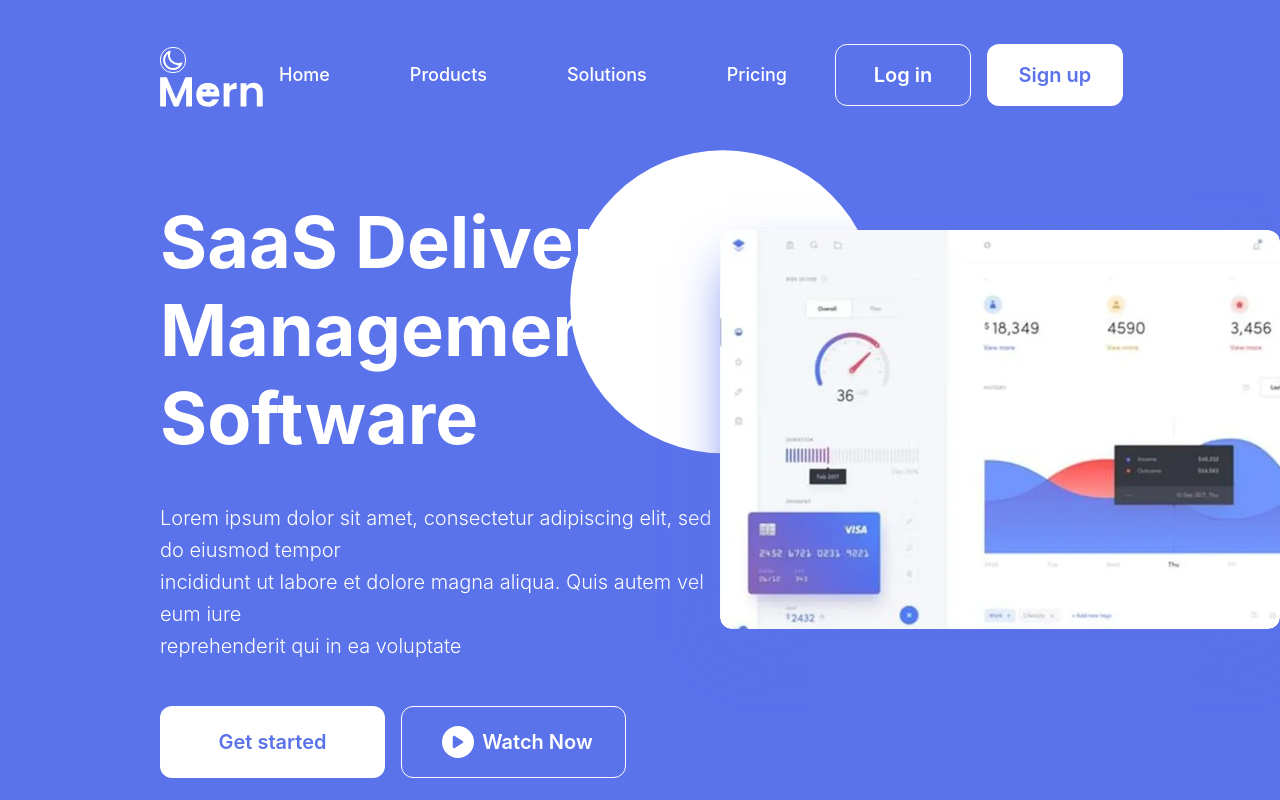
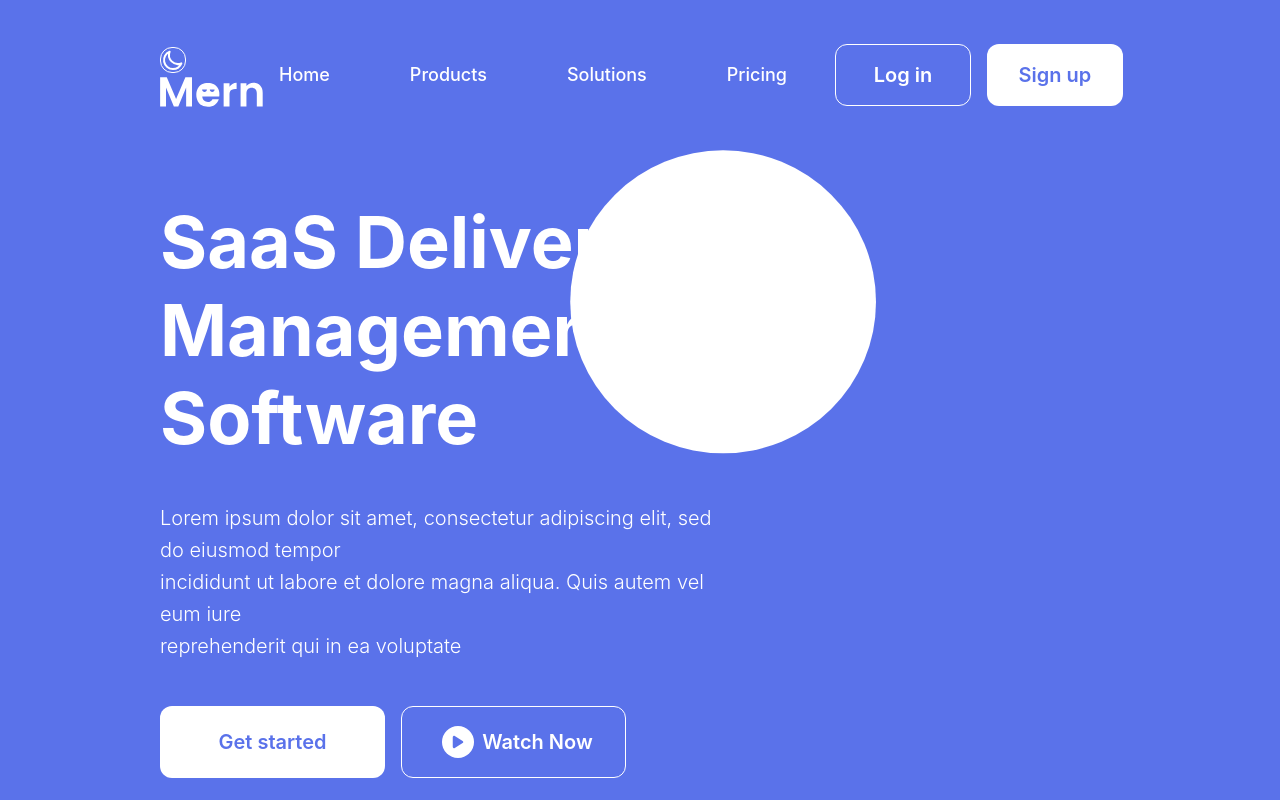
Before and after one commit to zakaria-rezk/SaaS-Delivery-Management-Software, a Vue app: page / in a window 1280 px wide. Shown: the top 800 px of the page. Built offline with nearby package versions, Linux system fonts and the light colour scheme.

Commit message:
hotfix::ss

```diff
--- a/src/components/UI/AppImageComponent.vue
+++ b/src/components/UI/AppImageComponent.vue
@@ -10,7 +10,7 @@
     />
 
     <!-- Fallback -->
-    <img
+    <!-- <img
       class="rounded-xl"
       :src="src"
       :alt="alt"
@@ -21,7 +21,7 @@
       :class="['app-image', { 'object-cover': cover }]"
       :style="{ aspectRatio: aspect }"
       @error="handleError"
-    />
+    /> -->
   </picture>
 
   <!-- <img
```
